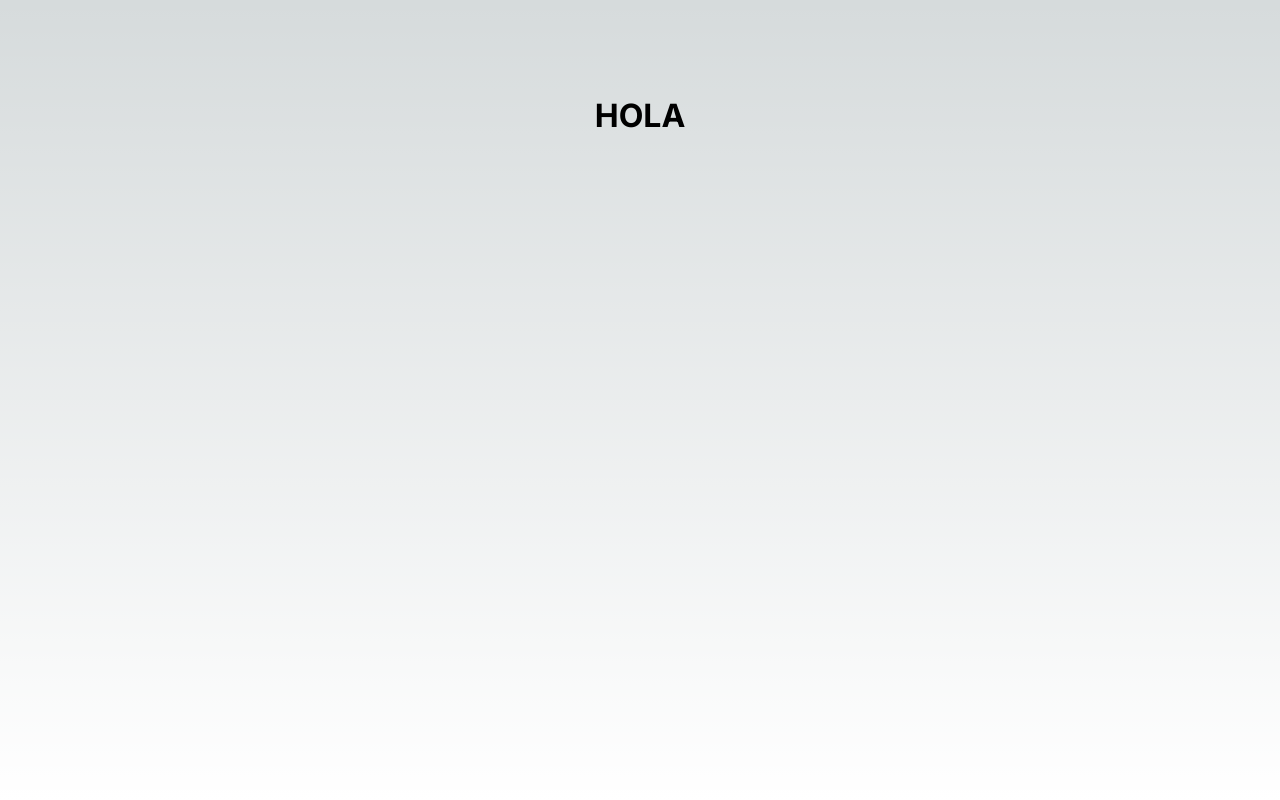
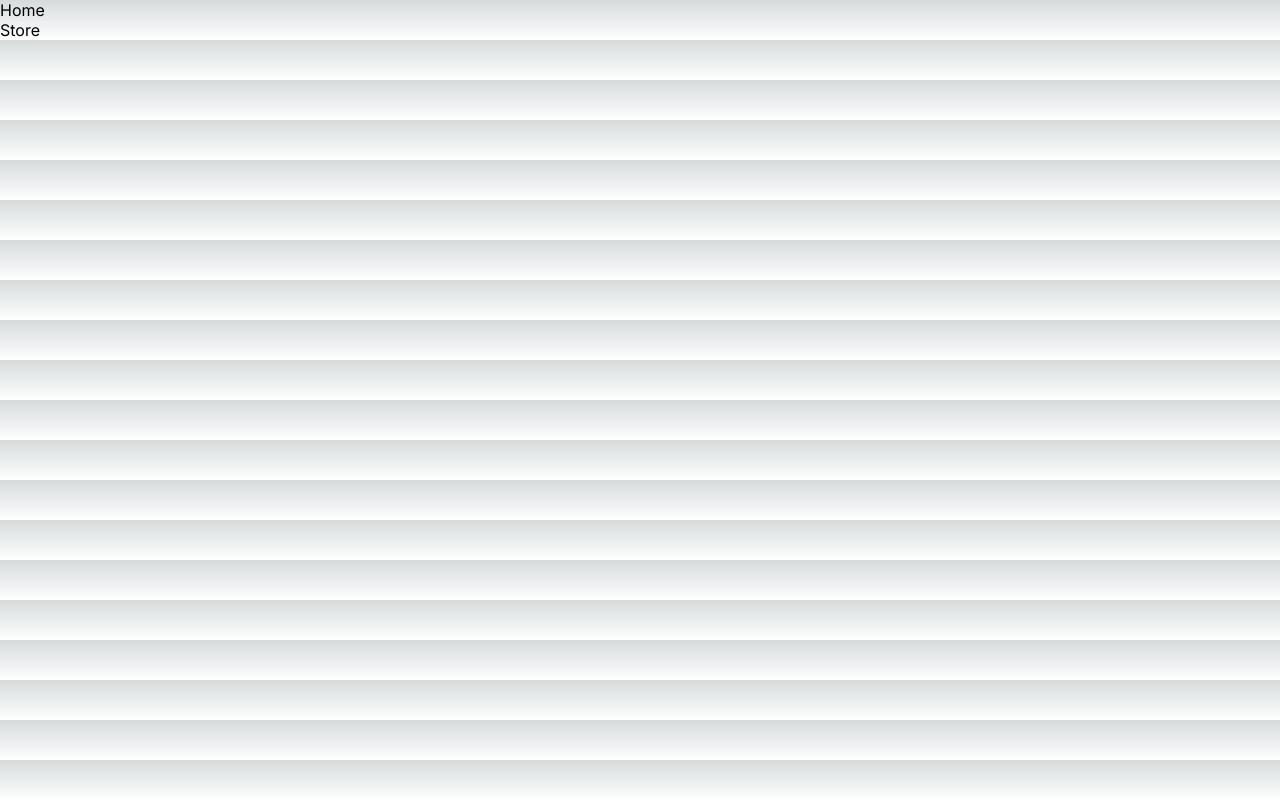
Before and after one commit to andresmarulandam/Nextjs-Store, a Next.js app: page / in a window 1280 px wide. Built offline with nearby package versions, Linux system fonts and the light colour scheme.

Commit message:
Navigation with Link

```diff
--- a/src/app/layout.tsx
+++ b/src/app/layout.tsx
@@ -1,5 +1,6 @@
 import type { Metadata } from 'next';
 import { Inter } from 'next/font/google';
+import Link from 'next/link';
 import './globals.css';
 
 const inter = Inter({ subsets: ['latin'] });
@@ -16,7 +17,20 @@
 }>) {
   return (
     <html lang="en">
-      <body className={inter.className}>{children}</body>
+      <body className={inter.className}>
+        <header>
+          <nav>
+            <ul>
+              <Link href="/">
+                <li>Home</li>
+              </Link>
+              <Link href="/store">
+                <li>Store</li>
+              </Link>
+            </ul>
+          </nav>
+        </header>
+      </body>
     </html>
   );
 }
```
Also changed, not shown: 1 other file (tests, documents, lock files or other folders).
